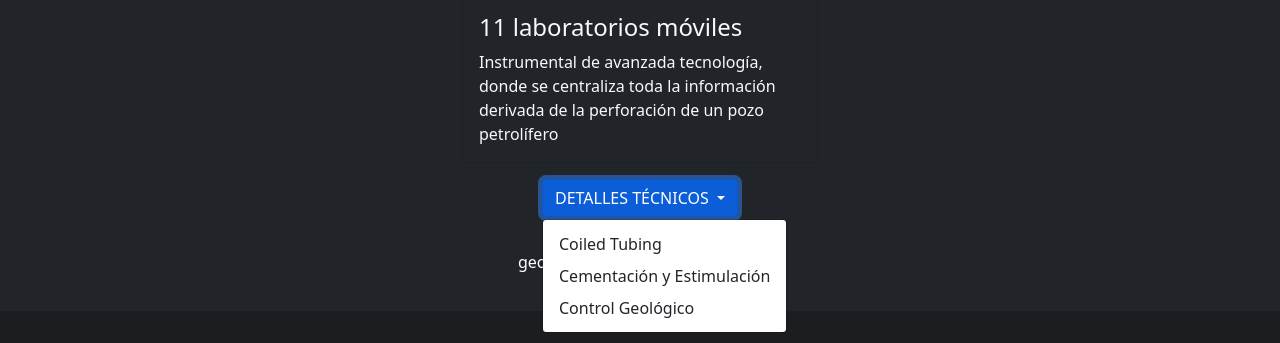
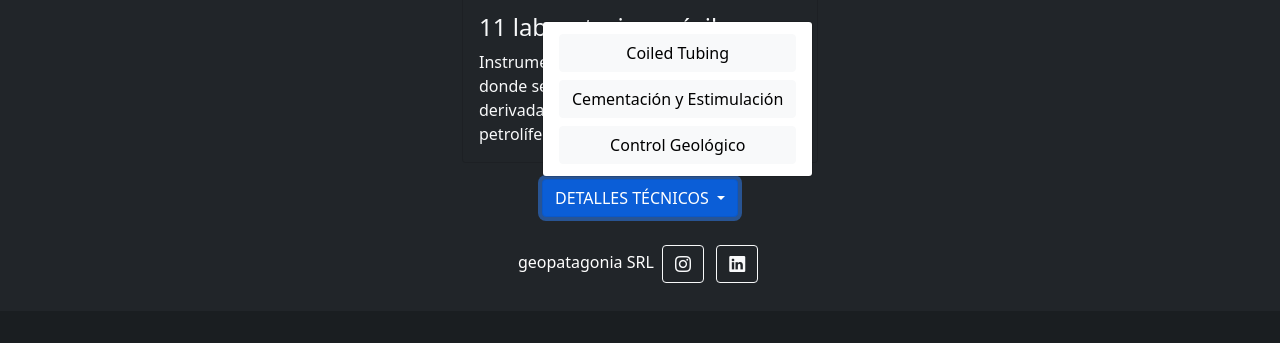
Before and after one commit to francoschiav/mi_primer_proyecto, a website: page secciones/equipos.html in a window 1280 px wide. Both pictures are taken after a click on the button "DETALLES TÉCNICOS". Shown: the part 1875-2218 px from the top of the page. Drawn offline with nearby package versions, Linux system fonts and the light colour scheme; files that its build step writes are made by us from their sources.

Commit message:
ultimos cambios

```diff
--- a/secciones/equipos.html
+++ b/secciones/equipos.html
@@ -206,9 +206,27 @@
   </a>
 
   <ul class="dropdown-menu" aria-labelledby="dropdownMenuLink">
-    <li><a class="dropdown-item" href="#">Coiled Tubing</a></li>
-    <li><a class="dropdown-item" href="#">Cementación y Estimulación</a></li>
-    <li><a class="dropdown-item" href="#">Control Geológico</a></li>
+    <li>
+      <a class="dropdown-item" href="../LinksDetallesTecnicos/detalleTecnicoCT.html">
+        <div class="d-grid gap-2">
+          <button type="button" class="btn btn-light">Coiled Tubing</button>
+        </div>
+      </a>
+    </li>
+    <li>
+      <a class="dropdown-item" href="#">
+        <div class="d-grid gap-2">
+          <button type="button" class="btn btn-light">Cementación y Estimulación</button>
+        </div>
+      </a>
+    </li>
+    <li>
+      <a class="dropdown-item" href="#">
+        <div class="d-grid gap-2">
+          <button type="button" class="btn btn-light">Control Geológico</button>
+        </div>
+      </a>
+    </li>
   </ul>
 </div>
 <!-- <div class="d-grid gap-2 col-4 mx-auto mt-4">
@@ -229,14 +247,14 @@
 
 
             <!-- Instagram -->
-            <a class="btn btn-outline-light btn-floating m-1" href="#!" role="button">
+            <a class="btn btn-outline-light btn-floating m-1" href="https://www.instagram.com/geopatagoniasrl/" role="button">
               <i class="bi bi-instagram"></i>
               <!-- <i class="fab fa-instagram"></i> -->
 
             </a>
 
             <!-- Linkedin -->
-            <a class="btn btn-outline-light btn-floating m-1" href="#!" role="button">
+            <a class="btn btn-outline-light btn-floating m-1" href="https://www.linkedin.com/company/geopatagonia-s.r.l." role="button">
               <i class="bi bi-linkedin"></i>
               <!-- <i class="fab fa-linkedin-in"></i -->
             </a>
```
Also changed, not shown: LinksDetallesTecnicos/detalleTecnicoCT.html (added, +12 -0 lines), LinksDetallesTecnicos/detalleTecnicoCeyf.html (added, +12 -0 lines), index.html (+1 -1 lines), secciones/contacto.html (+2 -2 lines), secciones/empresa.html (+2 -2 lines), secciones/servicios.html (+2 -2 lines), LinksDetallesTecnicos/detalleTecnicoCg.html (added).
